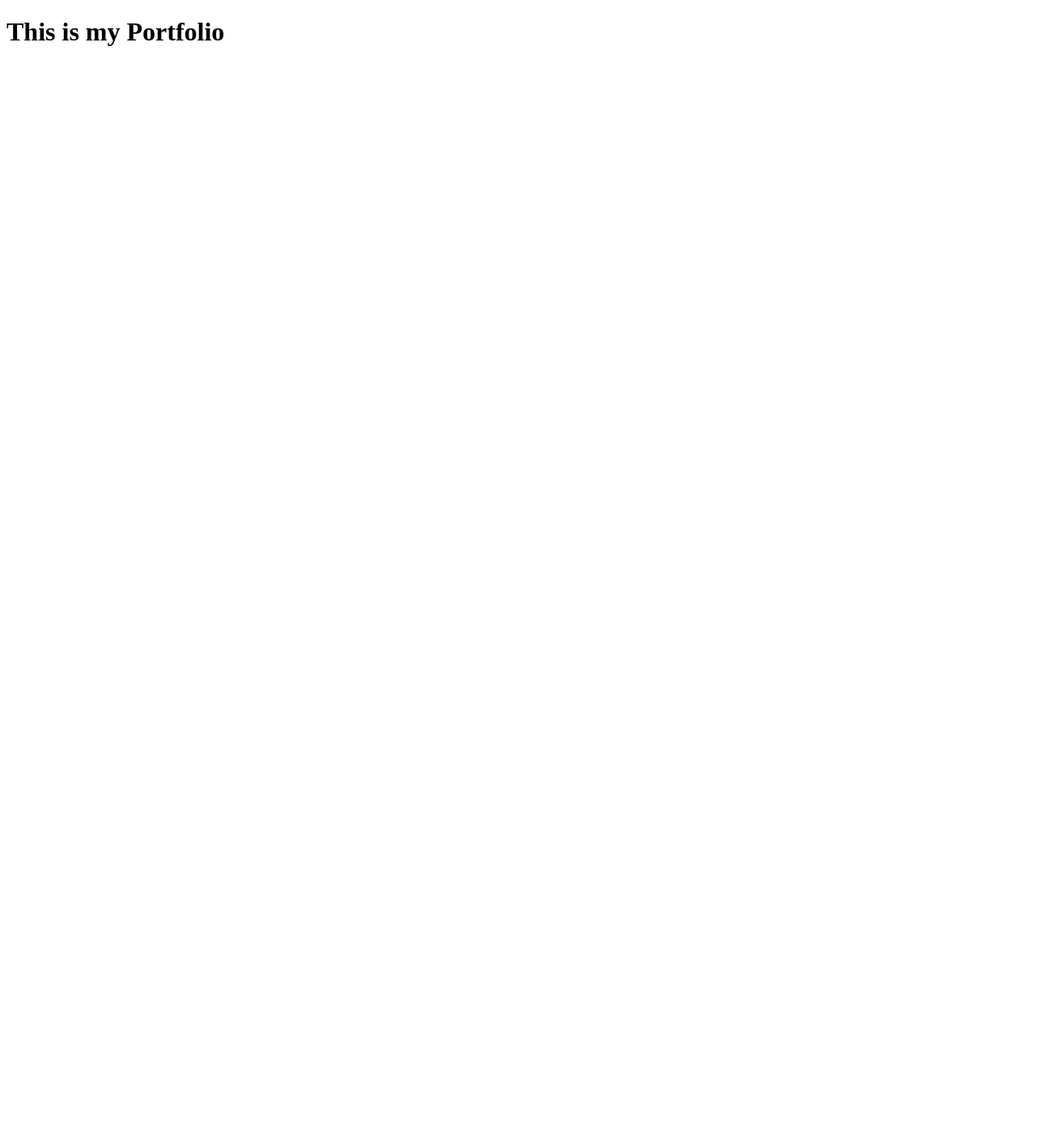
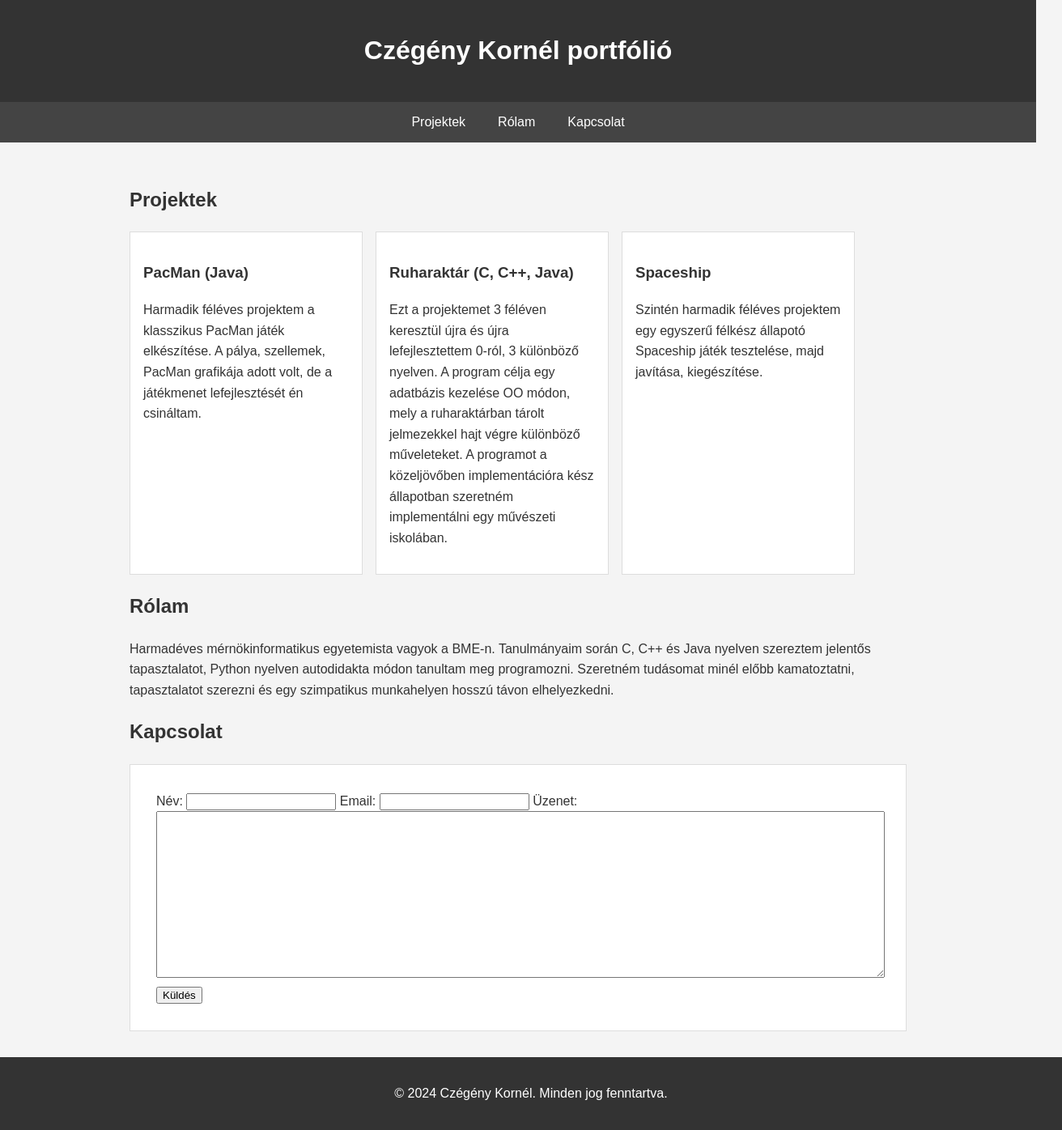
Before and after one commit to blahameki/blahameki.github.io, a plain HTML site: page index.html in a window 1280 px wide. Shown: the whole page at 81% size, 1312 px wide, since content can reach past the window. Before the commit the page ends 800 px from the top, so only its background shows below. Drawn offline with Linux system fonts and the light colour scheme.

Commit message:
Add files via upload

```diff
--- a/index.html
+++ b/index.html
@@ -1,11 +1,160 @@
 <!DOCTYPE html>
-<html lang="en">
+<html lang="hu">
 <head>
     <meta charset="UTF-8">
     <meta name="viewport" content="width=device-width, initial-scale=1.0">
-    <title>Document</title>
+    <title>Czégény Kornél Portfólió</title>
+    <link rel="stylesheet" href="styles.css">
+    <style>
+        body {
+            font-family: Arial, sans-serif;
+            line-height: 1.6;
+            margin: 0;
+            padding: 0;
+            background-color: #f4f4f4;
+            color: #333;
+        }
+        header {
+            background: #333;
+            color: #fff;
+            padding: 1rem;
+            text-align: center;
+        }
+        nav {
+            display: flex;
+            justify-content: center;
+            background: #444;
+        }
+        nav a {
+            color: #fff;
+            padding: 0.75rem;
+            text-decoration: none;
+            margin: 0 0.5rem;
+        }
+        nav a:hover {
+            background: #555;
+        }
+        .container {
+            padding: 2rem;
+            max-width: 960px;
+            margin: 0 auto;
+        }
+        .projects {
+            display: flex;
+            flex-wrap: wrap;
+            gap: 1rem;
+        }
+        .project {
+            background: #fff;
+            padding: 1rem;
+            border: 1px solid #ddd;
+            width: calc(33.333% - 2rem);
+            box-sizing: border-box;
+        }
+        .contact-form {
+            background: #fff;
+            padding: 2rem;
+            border: 1px solid #ddd;
+        }
+        .contact-form textarea {
+            width: 100%;
+            height: 200px; /* Megnövelt magasság */
+            resize: vertical; /* Engedélyezi a felhasználóknak, hogy függőlegesen átméretezzék a dobozt */
+        }
+        footer {
+            text-align: center;
+            padding: 1rem;
+            background: #333;
+            color: #fff;
+            width: 100%;
+        }
+        @media (max-width: 768px) {
+            .projects {
+                flex-direction: column;
+            }
+            .project {
+                width: 100%;
+            }
+        }
+        @media (max-width: 480px) {
+            nav {
+                flex-direction: column;
+            }
+            nav a {
+                margin: 0.5rem 0;
+            }
+        }
+    </style>
 </head>
 <body>
-    <h1>This is my Portfolio</h1>
+    <header>
+        <h1>Czégény Kornél portfólió</h1>
+    </header>
+
+    <nav>
+        <a href="#projects">Projektek</a>
+        <a href="#about">Rólam</a>
+        <a href="#contact">Kapcsolat</a>
+    </nav>
+
+    <div class="container">
+        <section id="projects">
+            <h2>Projektek</h2>
+            <div class="projects">
+                <div class="project">
+                    <h3>PacMan (Java)</h3>
+                    <p>Harmadik féléves projektem a klasszikus PacMan játék elkészítése.
+                        A pálya, szellemek, PacMan grafikája adott volt, de a játékmenet lefejlesztését én csináltam.</p>
+                </div>
+                <div class="project">
+                    <h3>Ruharaktár (C, C++, Java)</h3>
+                    <p>Ezt a projektemet 3 féléven keresztül újra és újra lefejlesztettem 0-ról, 3 különböző nyelven. A program célja egy adatbázis
+                        kezelése OO módon, mely a ruharaktárban tárolt jelmezekkel hajt végre különböző műveleteket. A programot a közeljövőben
+                        implementációra kész állapotban szeretném implementálni egy művészeti iskolában.</p>
+                </div>
+                <div class="project">
+                    <h3>Spaceship</h3>
+                    <p>Szintén harmadik féléves projektem egy egyszerű félkész állapotó Spaceship játék tesztelése, majd javítása, kiegészítése.</p>
+                </div>
+            </div>
+        </section>
+
+        <section id="about">
+            <h2>Rólam</h2>
+            <p>
+                Harmadéves mérnökinformatikus egyetemista vagyok a BME-n. Tanulmányaim során C,
+                C++ és Java nyelven szereztem jelentős tapasztalatot, Python nyelven autodidakta módon tanultam meg programozni.
+                Szeretném tudásomat minél előbb kamatoztatni, tapasztalatot szerezni és egy szimpatikus munkahelyen hosszú távon elhelyezkedni.
+            </p>
+        </section>
+
+        <section id="contact">
+            <h2>Kapcsolat</h2>
+            <form class="contact-form" action="send_email.php" method="post">
+                <label for="name">Név:</label>
+                <input type="text" id="name" name="name" required>
+                <label for="email">Email:</label>
+                <input type="email" id="email" name="email" required>
+                <label for="message">Üzenet:</label>
+                <textarea id="message" name="message" rows="4" required></textarea>
+                <button type="submit">Küldés</button>
+            </form>
+        </section>
+    </div>
+
+    <footer>
+        <p>&copy; 2024 Czégény Kornél. Minden jog fenntartva.</p>
+    </footer>
+
+    <script>
+        document.querySelectorAll('nav a').forEach(anchor => {
+            anchor.addEventListener('click', function(e) {
+                e.preventDefault();
+                const targetId = this.getAttribute('href').substring(1);
+                const targetSection = document.getElementById(targetId);
+                targetSection.scrollIntoView({ behavior: 'smooth' });
+            });
+        });
+    </script>
 </body>
 </html>
```
